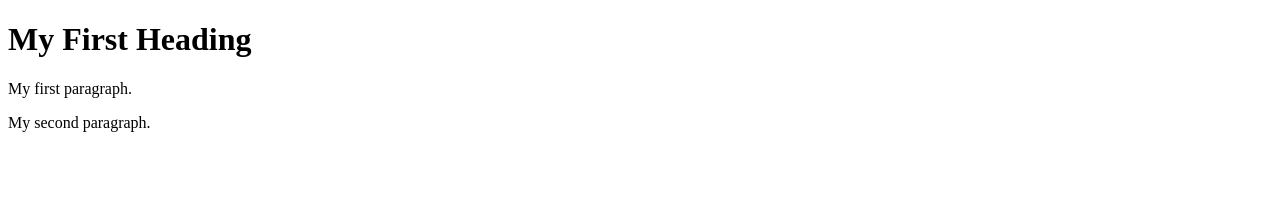
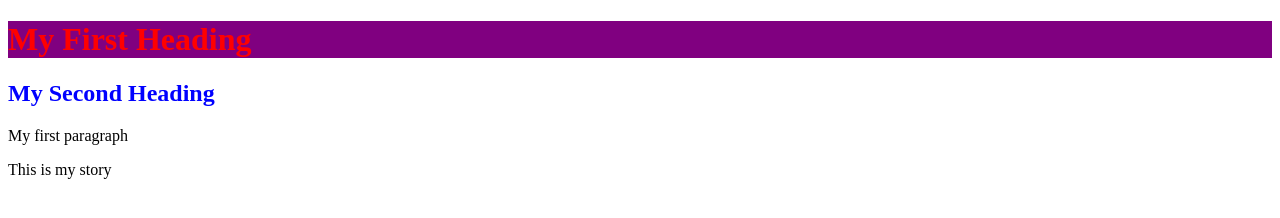
Before and after one commit to pradeep-91/HTML_tutorials, a plain HTML site: page index.html in a window 1280 px wide. Drawn offline with Linux system fonts and the light colour scheme.

Commit message:
My first commit

```diff
--- a/index.html
+++ b/index.html
@@ -2,9 +2,10 @@
 <html>
 <body>
 
-<h1>My First Heading</h1>
-<p>My first paragraph.</p>
-<p>My second paragraph.</p>
+<h1 style="background-color:purple; color:red;">My First Heading</h1>
+<h2 style="color: blue;">My Second Heading</h2>
+<p>My first paragraph</p>
+<p>This is my story</p>
 
 
 </body>
```
